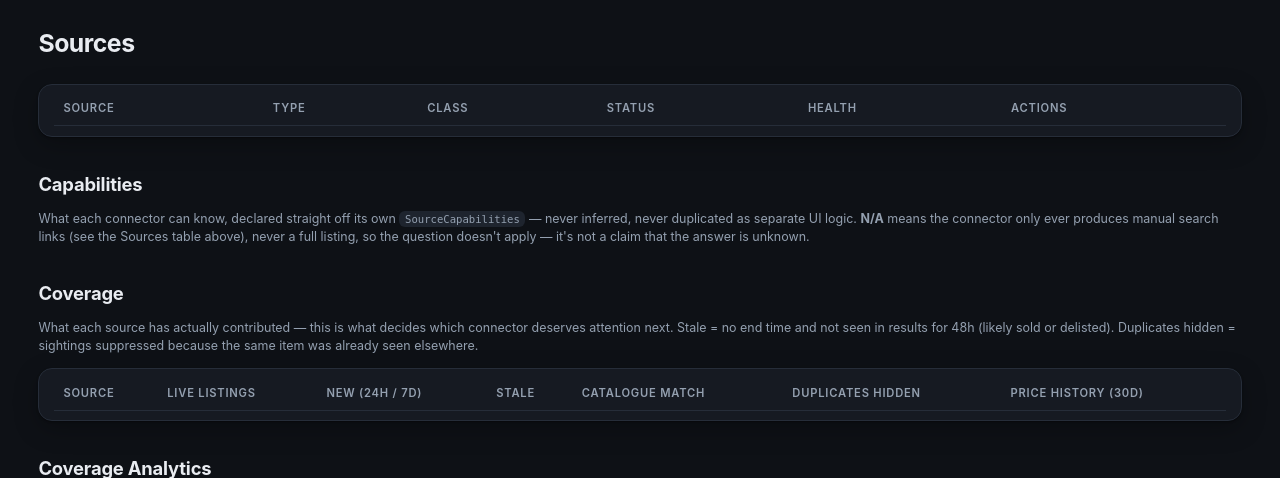
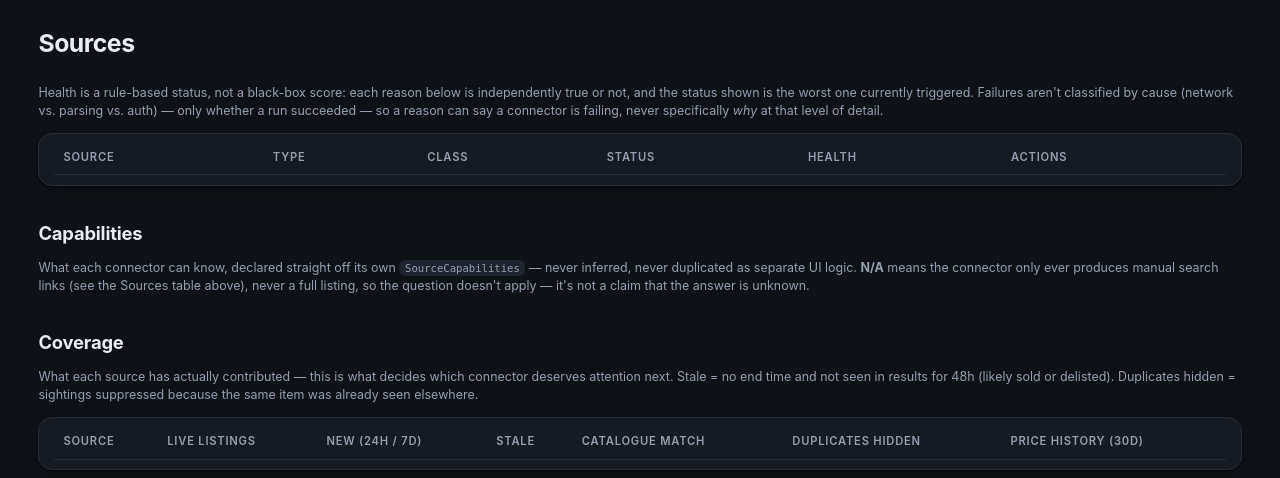
Before and after one commit to MarkStokes-outlook/product-finder, a Python web app: template src/product_finder/web/templates/sources.html in a window 1280 px wide. Shown: the part 52-530 px from the top of the page. Run offline with Jinja, Linux system fonts and the light colour scheme; the template is opened without the code that fills it, so the values that code supplies are empty.

Commit message:
Show Connector Health status on the Sources page
Replaces the old binary ok/failing health badge with the four-state
Healthy/Warning/Degraded/Offline status from connector_health.py: a
status badge, its concise summary reason inline, and an expandable
"N reasons" detail fold when more than one rule triggered. Healthy
sources still show the existing listings/24h line instead of a reason,
since there's nothing to explain. Sources with no runs yet keep the
unchanged "not yet run" state - this module only classifies sources that
have actually run.

Connector Stats/Coverage/Coverage Analytics/Capabilities tables (Phases
A-C) are untouched - only the Sources table's own Health column changed.
Added a page-level hint disclosing the failure-classification gap
(network vs. parsing vs. auth aren't distinguished) so it's visible where
Mark will actually read it, not just in code comments.

Co-Authored-By: Claude Sonnet 5 <noreply@anthropic.com>

```diff
--- a/src/product_finder/web/templates/base.html
+++ b/src/product_finder/web/templates/base.html
@@ -337,6 +337,18 @@ details.warnings[open] > summary::before { content: "▾ "; }
 .cap-unsupported { color: var(--muted); }
 .cap-na .cap-icon, .cap-na { color: var(--muted); opacity: .55; }
 
+/* Connector Health (Phase D) — status badges, most to least severe.
+   Offline reuses the same soft-red palette as Degraded (bold-weighted,
+   like .badge.auction.ending-soon) rather than a jarring new solid fill —
+   four distinct labels already carry the distinction; colour reinforces
+   severity in two tiers (green/amber/red), not four unrelated hues. */
+.badge.health-healthy { background: var(--green-soft); color: var(--green-bright); }
+.badge.health-warning { background: var(--amber-soft); color: var(--amber); }
+.badge.health-degraded { background: var(--red-soft); color: var(--red); }
+.badge.health-offline { background: var(--red-soft); color: var(--red); font-weight: 700; }
+.health-reasons { list-style: none; margin: .3rem 0 0; padding: 0 0 0 .1rem; }
+.health-reasons li { padding: .1rem 0; }
+
 /* Client-side pagination controls for long per-item listing tables. */
 .pagination { display: flex; align-items: center; justify-content: center; gap: .8rem;
               padding: .6rem 0 .2rem; }
--- a/src/product_finder/web/templates/sources.html
+++ b/src/product_finder/web/templates/sources.html
@@ -4,6 +4,13 @@
 <div class="page-head">
   <h1>Sources</h1>
 </div>
+<p class="hint">
+  Health is a rule-based status, not a black-box score: each reason below is
+  independently true or not, and the status shown is the worst one currently
+  triggered. Failures aren't classified by cause (network vs. parsing vs.
+  auth) — only whether a run succeeded — so a reason can say a connector is
+  failing, never specifically <em>why</em> at that level of detail.
+</p>
 <div class="card table-card">
 <table>
 <thead><tr><th>Source</th><th>Type</th><th>Class</th><th>Status</th><th>Health</th><th>Actions</th></tr></thead>
@@ -27,10 +34,16 @@
       {% if not s.caps.automated %}<span class="meta">&mdash;</span>
       {% elif not s.health %}<span class="meta">not yet run</span>
       {% else %}
-        {% if s.health.consecutive_failures %}<span class="badge flag">failing &times;{{ s.health.consecutive_failures }}</span>
-        {% else %}<span class="badge target">ok</span>{% endif %}
-        <div class="meta">{{ s.health.listings_24h }} listings / 24h</div>
-        {% if s.health.consecutive_failures and s.health.last_error %}<div class="meta">{{ s.health.last_error[:90] }}</div>{% endif %}
+        <span class="badge health-{{ s.health_report.status }}">{{ s.health_report.status | capitalize }}</span>
+        <div class="meta">{{ s.health_report.summary if s.health_report.status != 'healthy' else s.health.listings_24h ~ ' listings / 24h' }}</div>
+        {% if s.health_report.reasons | length > 1 %}
+        <details class="listings">
+          <summary>{{ s.health_report.reasons | length }} reasons</summary>
+          <ul class="health-reasons">
+            {% for reason in s.health_report.reasons %}<li class="meta">{{ reason }}</li>{% endfor %}
+          </ul>
+        </details>
+        {% endif %}
       {% endif %}
     </td>
     <td>
```
Also changed, not shown: src/product_finder/web/app.py (+18 -1 lines), tests/test_coverage.py (+71 -5 lines).
